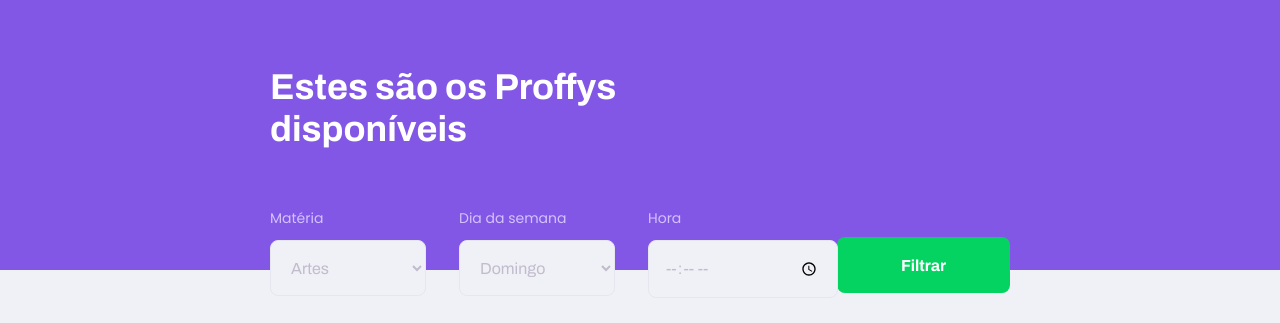
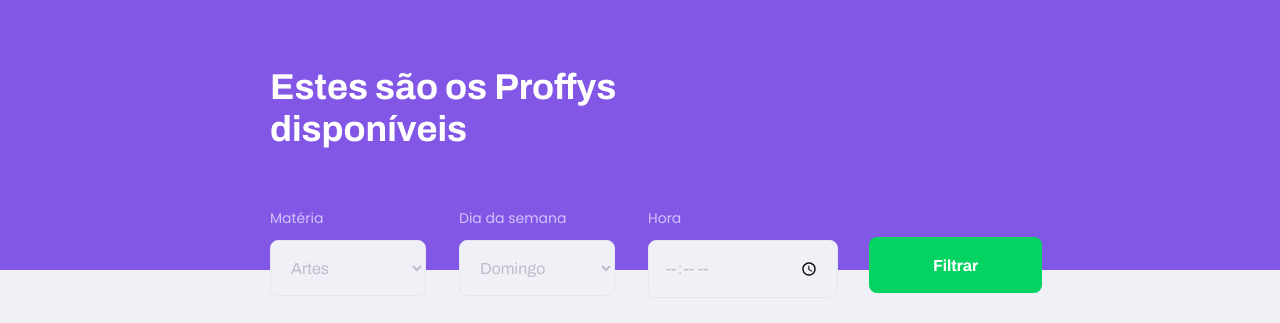
Before and after one commit to victoramorimm/Next-Level-Week, a plain HTML site: page study.html in a window 1280 px wide. Shown: the part 70-393 px from the top of the page. Drawn offline with Linux system fonts and the light colour scheme.

Commit message:
Fixing button

```diff
--- a/styles/partials/page-study.css
+++ b/styles/partials/page-study.css
@@ -29,6 +29,7 @@
     justify-content: center;
     transition: background 0.2s;
     margin-top: 3.2rem;
+    margin-left: 3.2rem;
 }
 
 #search-teachers button:hover {
```
